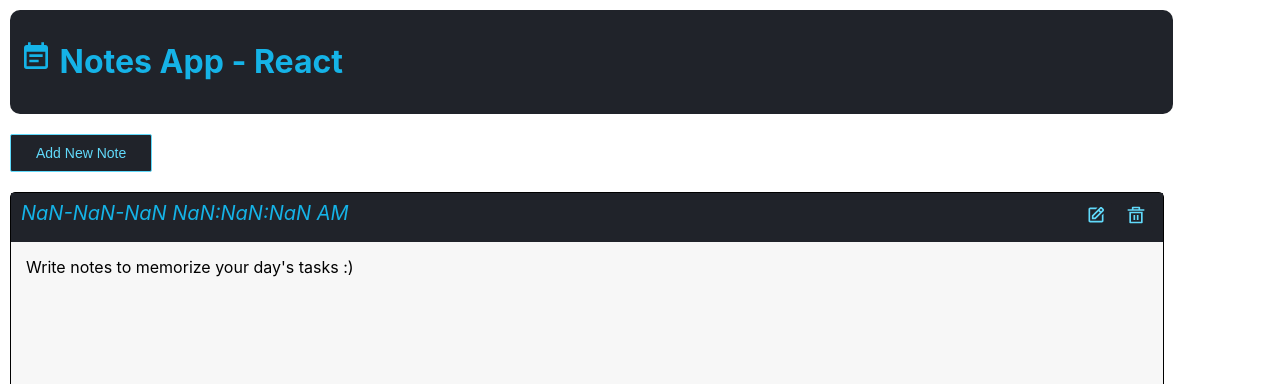
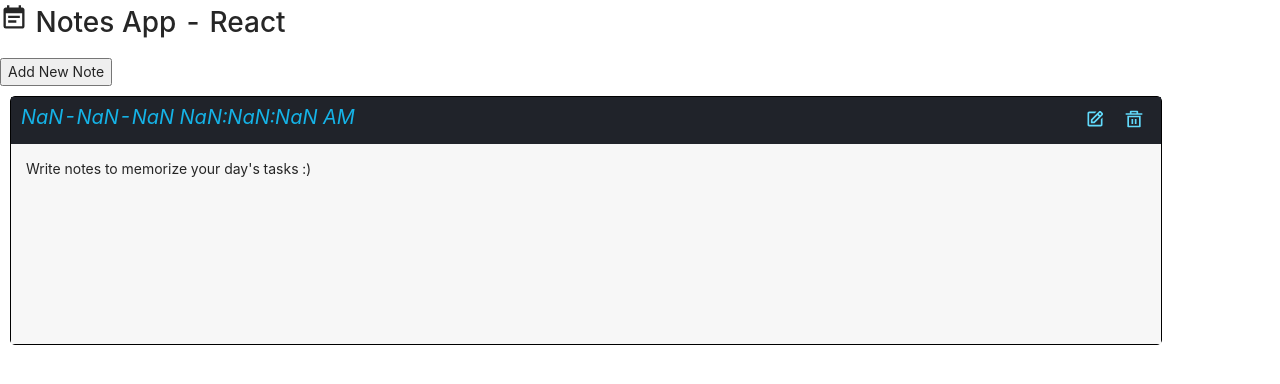
Before and after one commit to MarcusviniciusLsantos/Notes-app, a React (Create React App) app: page / in a window 1280 px wide. Shown: the top 384 px of the page. Built offline with nearby package versions, Linux system fonts and the light colour scheme.

Commit message:
Adding layout

```diff
--- a/src/App.css
+++ b/src/App.css
@@ -1,31 +1,31 @@
-header {
-    background-color: #20232a;
-    line-height: 40px;
+@import "~antd/dist/antd.css";
+
+.layout {
+    display: flex;
     flex-direction: column;
-    display: flex;
-    margin: 10px;
-    border-radius: 10px;
-    padding: 10px;
-    color: rgb(21, 179, 231);
-    width: 89.3%;
+    height: 100%;
+    overflow: hidden;
 }
 
-.button-add {
-    background: #20232a;
-    color: rgb(97, 218, 251);
-    border: 1px solid;
-    border-radius: 2px;
-    padding: 10px 25px;
-    margin: 10px;
-    font-size: 14px;
-    outline: none;
-    cursor: pointer;
+.content {
+    padding: 0 50px;
 }
 
-.button-add:hover {
-    color: white;
+.site-layout-content {
+  min-height: 46.8rem;
+  padding: 24px;
+  background: #fff;
 }
 
-h3 {
-    text-align: center;
+.message-note {
+  text-align: center;
+  margin: auto;
 }
+
+.button-new-note {
+    margin-left: 10px;
+}
+
+.button-new-note:hover {
+    color: white;
+  }
```
